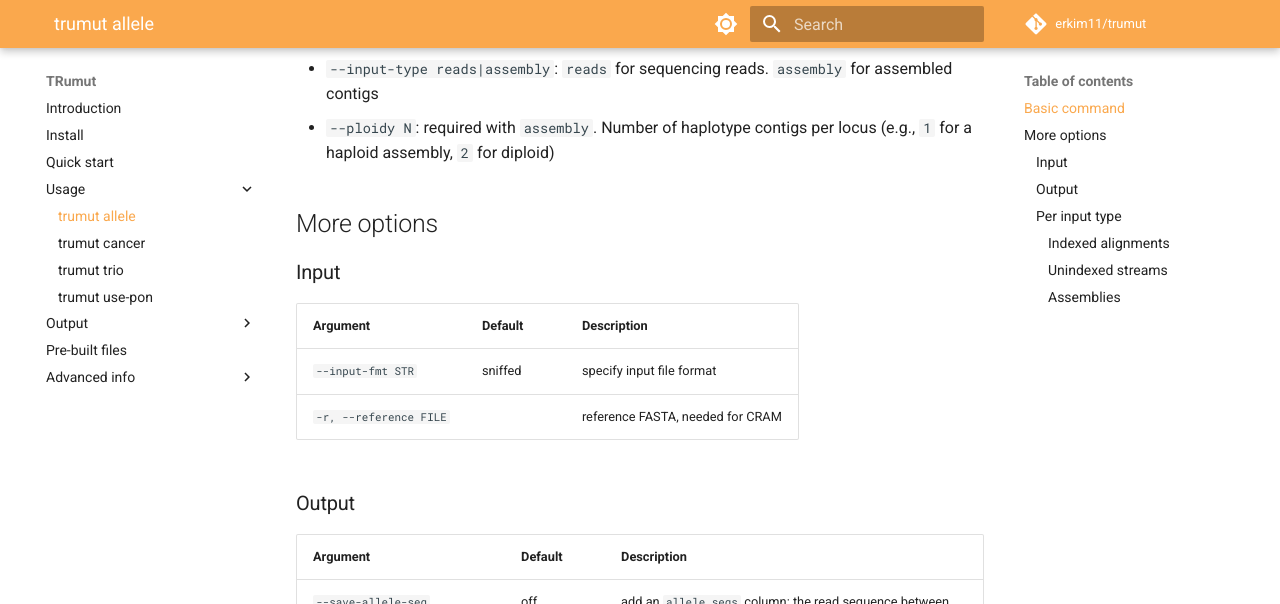
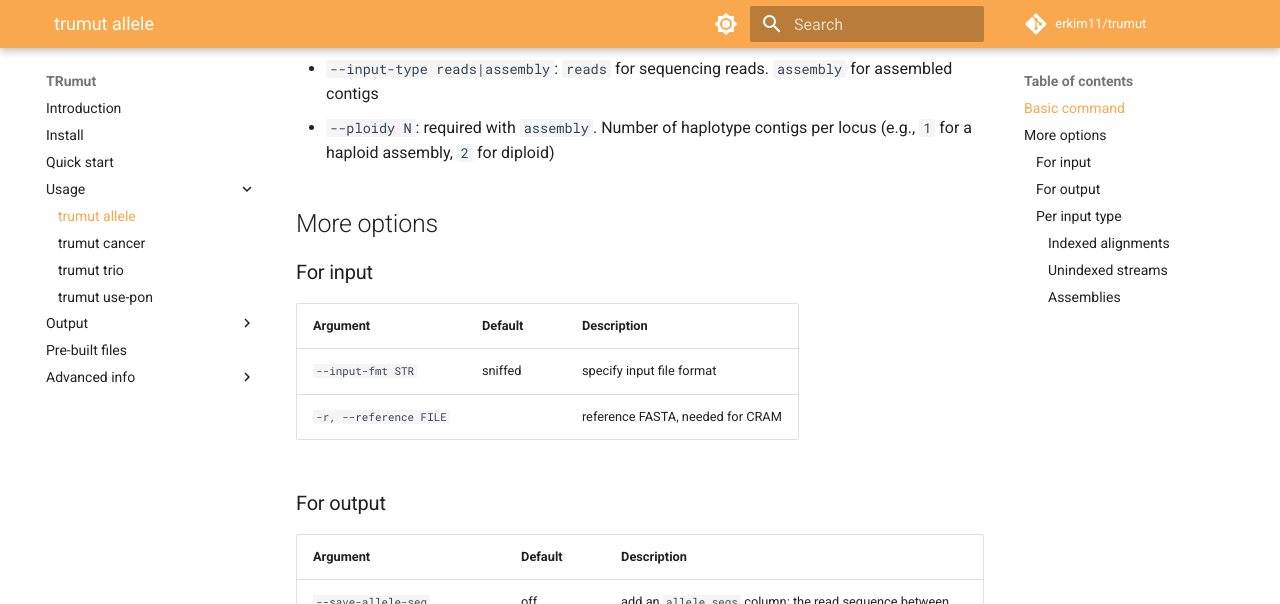
Before and after one commit to erkim11/TRumut, an MkDocs documentation site: the page built from docs/usage/allele.md, in a window 1280 px wide and 900 px high, scrolled down 634 px. Shown: the top 604 px of the window. Built offline with MkDocs 1.6.1 and Material for MkDocs 9.7.7, drawn with Linux system fonts in a browser that asks for light colours; comment, search, counter and statistics services are not loaded.

Commit message:
update section headers

```diff
--- a/docs/usage/allele.md
+++ b/docs/usage/allele.md
@@ -26,14 +26,14 @@ trumut allele [assembly.fasta] [catalog.tsv] [output.tsv] --input-type assembly
 
 ## More options
 
-### Input
+### For input
 
 | Argument | Default | Description |
 | --- | --- | --- |
 | `--input-fmt STR` | sniffed | specify input file format |
 | `-r, --reference FILE` |  | reference FASTA, needed for CRAM |
 
-### Output
+### For output
 
 | Argument | Default | Description |
 | --- | --- | --- |
```
